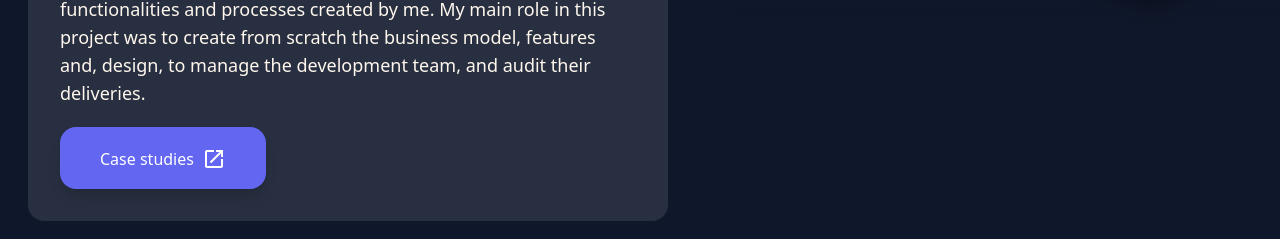
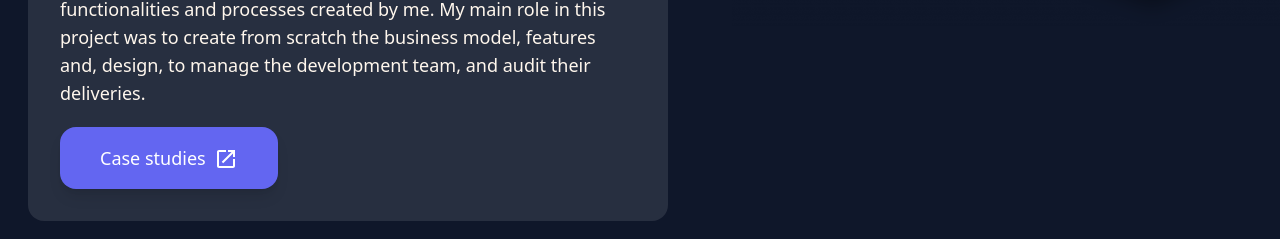
Before and after one commit to pedroelton/DevPortfolio, a Next.js app: page /components/CtaNewWindow in a window 1280 px wide. Shown: the part 4075-4314 px from the top of the page. Built offline with nearby package versions, Linux system fonts and the light colour scheme.

Commit message:
fixed cta  font weight

```diff
--- a/pages/components/CtaNewWindow.jsx
+++ b/pages/components/CtaNewWindow.jsx
@@ -1,13 +1,13 @@
 import React from "react";
 import OpenInNewIcon from "@mui/icons-material/OpenInNew";
 
-const CtaNewWindow = ({text, link}) => {
+const CtaNewWindow = ({ text, link }) => {
 	return (
 		<a
 			href={link}
 			target="_blank"
 			rel="noopener noreferrer">
-			<button className="bg-indigo-500 text-white text-center py-4 px-12 md:px-10 md:h-[62px] rounded-2xl hover:bg-indigo-600 transition-all duration-300 shadow-lg hover:shadow-indigo-500 flex flex-nowrap pt-5">
+			<button className="bg-indigo-500 text-white text-lg font-medium leading-tight text-center py-4 px-12 md:px-10 md:h-[62px] rounded-2xl hover:bg-indigo-600 transition-all duration-300 shadow-lg hover:shadow-indigo-500 flex flex-nowrap pt-5">
 				{text}
 				<OpenInNewIcon className="text-white flex ml-2" />
 			</button>
```
